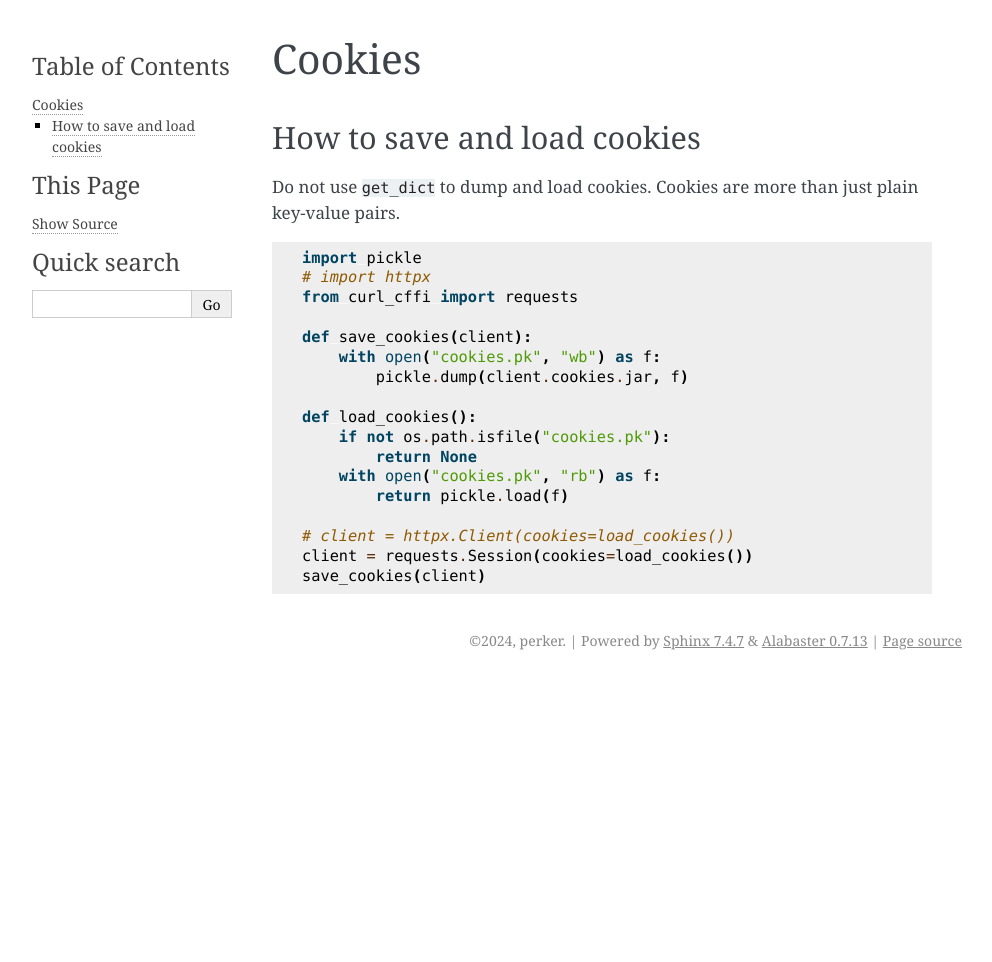
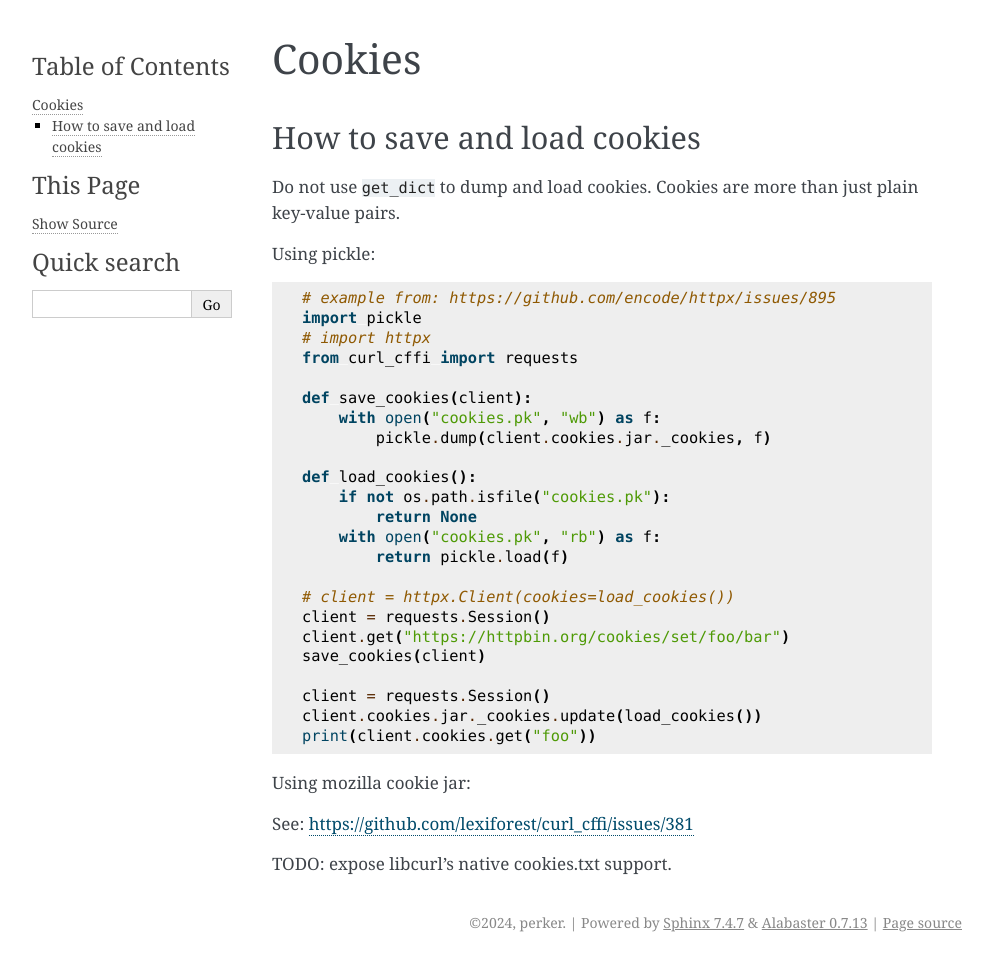
Before and after one commit to lexiforest/curl_cffi, a Sphinx documentation site: the page built from docs/cookies.rst, in a window 1280 px wide. Shown: the whole page, without its empty margins (148-1140 px from the left). Built offline with Sphinx 7.4.7, drawn with Linux system fonts in a browser that asks for light colours; before the commit the page ends 900 px from its top, so only the background shows below that.

```diff
--- a/docs/cookies.rst
+++ b/docs/cookies.rst
@@ -7,15 +7,18 @@ How to save and load cookies
 Do not use ``get_dict`` to dump and load cookies. Cookies are more than just plain
 key-value pairs.
 
+Using pickle:
+
 .. code-block:: python
 
+    # example from: https://github.com/encode/httpx/issues/895
     import pickle
     # import httpx
     from curl_cffi import requests
 
     def save_cookies(client):
         with open("cookies.pk", "wb") as f:
-            pickle.dump(client.cookies.jar, f)
+            pickle.dump(client.cookies.jar._cookies, f)
 
     def load_cookies():
         if not os.path.isfile("cookies.pk"):
@@ -24,5 +27,17 @@ key-value pairs.
             return pickle.load(f)
 
     # client = httpx.Client(cookies=load_cookies())
-    client = requests.Session(cookies=load_cookies())
+    client = requests.Session()
+    client.get("https://httpbin.org/cookies/set/foo/bar")
     save_cookies(client)
+
+    client = requests.Session()
+    client.cookies.jar._cookies.update(load_cookies())
+    print(client.cookies.get("foo"))
+
+
+Using mozilla cookie jar:
+
+See: https://github.com/lexiforest/curl_cffi/issues/381
+
+TODO: expose libcurl's native cookies.txt support.
--- a/pyproject.toml
+++ b/pyproject.toml
@@ -1,12 +1,13 @@
 [project]
 name = "curl_cffi"
-version = "0.7.1"
+version = "0.7.2"
 authors = [{ name = "Lyonnet", email = "infinitesheldon@gmail.com" }]
 description = "libcurl ffi bindings for Python, with impersonation support."
 license = { file = "LICENSE" }
 dependencies = [
     "cffi>=1.12.0",
     "certifi>=2024.2.2",
+    "typing_extensions",
 ]
 readme = "README.md"
 requires-python = ">=3.8"
```
